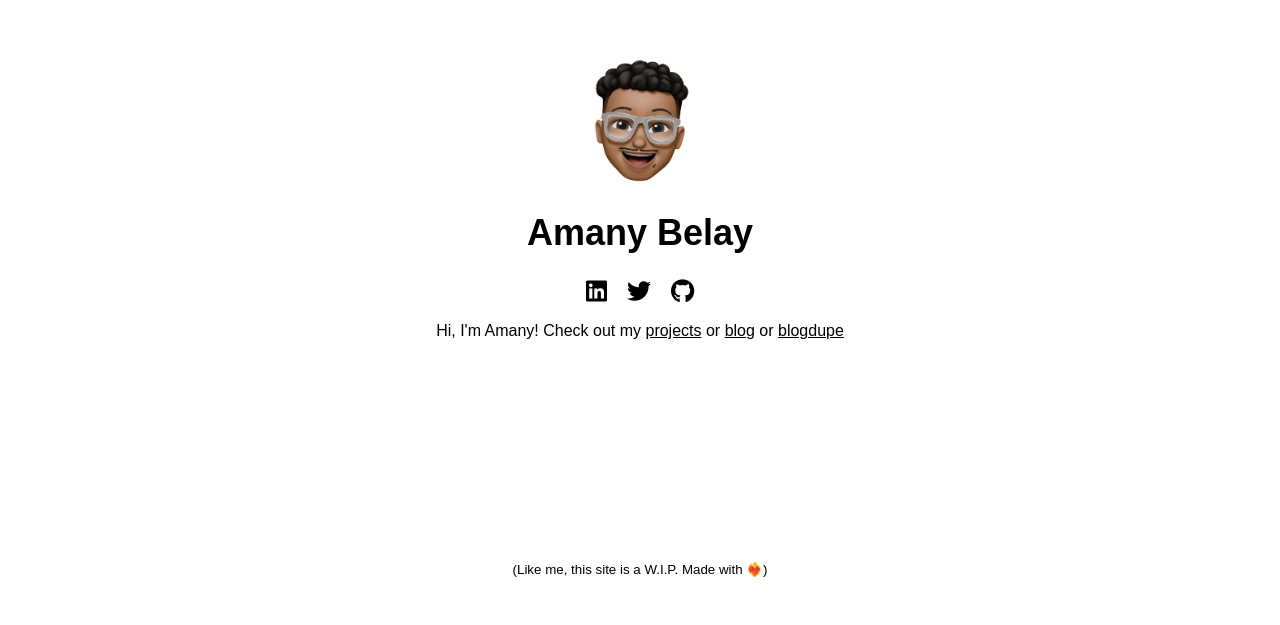
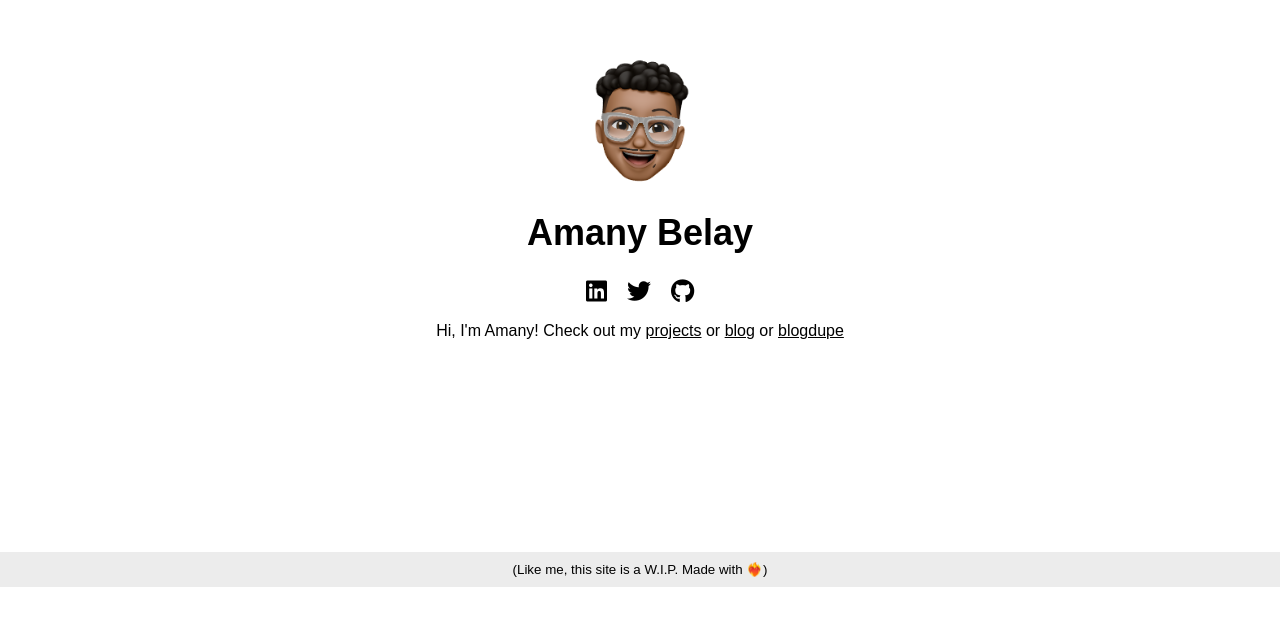
Before and after one commit to Abelay02/amany-io, a Vue app: page / in a window 1280 px wide. Shown: the part 213-838 px from the top of the page. Built offline with nearby package versions, Linux system fonts and the light colour scheme.

Commit message:
change homepage footer styling

```diff
--- a/src/components/HomePage.vue
+++ b/src/components/HomePage.vue
@@ -114,7 +114,7 @@ img {
   position: fixed;
   bottom: 0;
   width: 100%;
-  background-color: #ffffff;
+  background-color: #ececec;
   color: #000000;
   text-align: center;
   padding: 10px 0;
```
